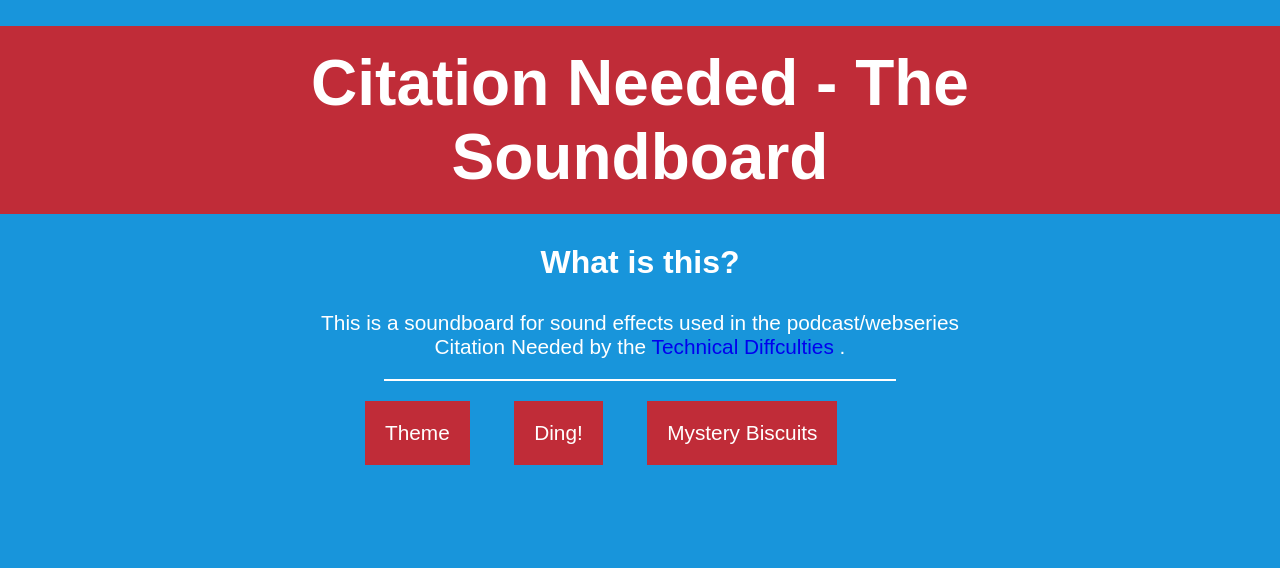
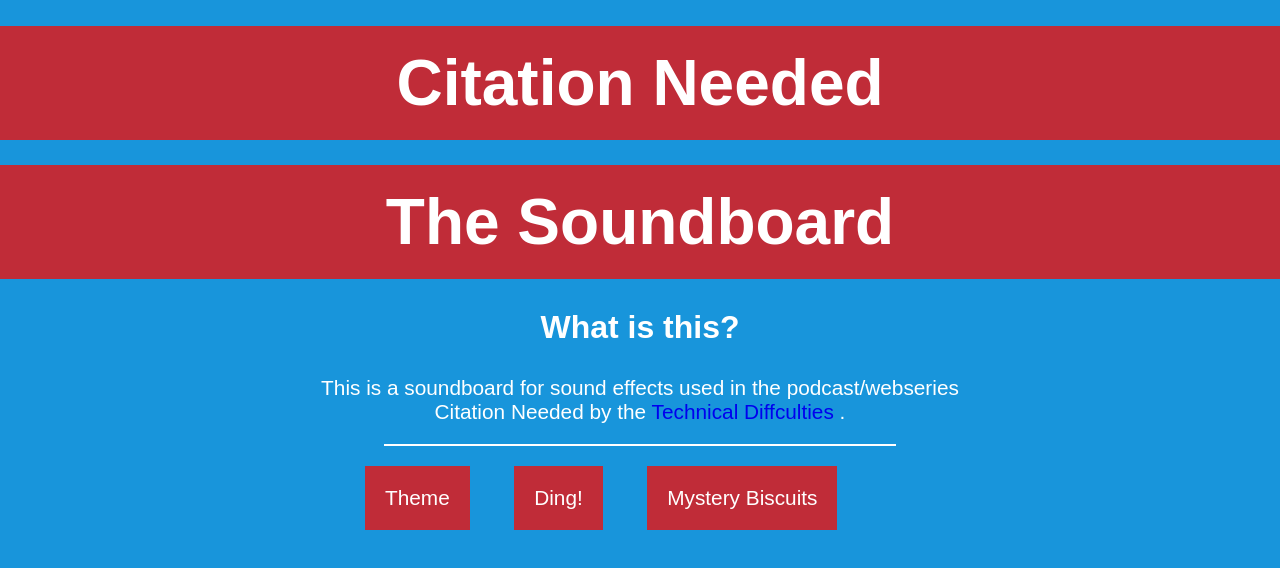
Before and after one commit to bentoscrub/citation-needed-soundboard, a plain HTML site: page index.html in a window 1280 px wide. Drawn offline with Linux system fonts and the light colour scheme.

Commit message:
Update index.html

```diff
--- a/index.html
+++ b/index.html
@@ -20,7 +20,10 @@
 	</script>
 	<body>
 		<h1>
-			Citation Needed - The Soundboard
+			Citation Needed
+		</h1>
+		<h1>
+			The Soundboard
 		</h1>
 		<h2>
 			What is this?
```
